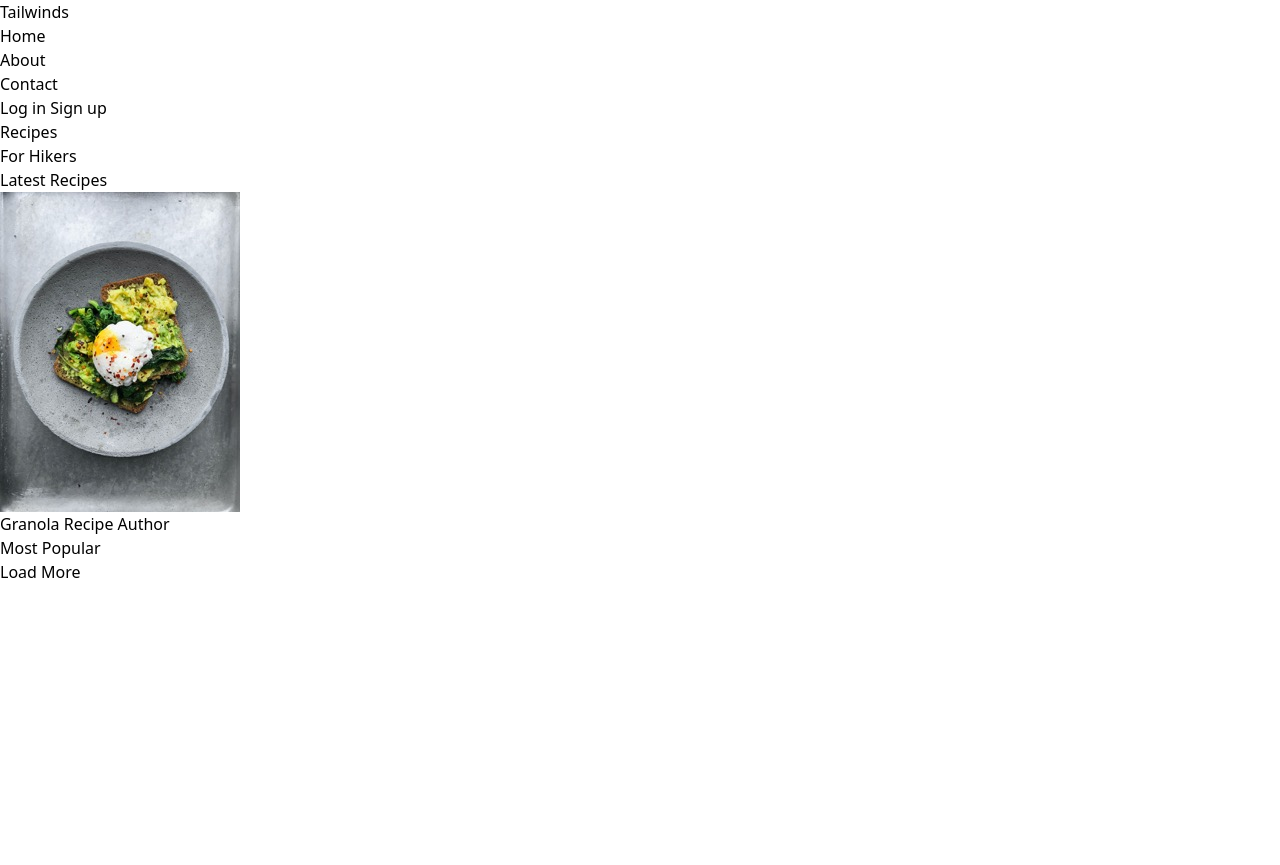
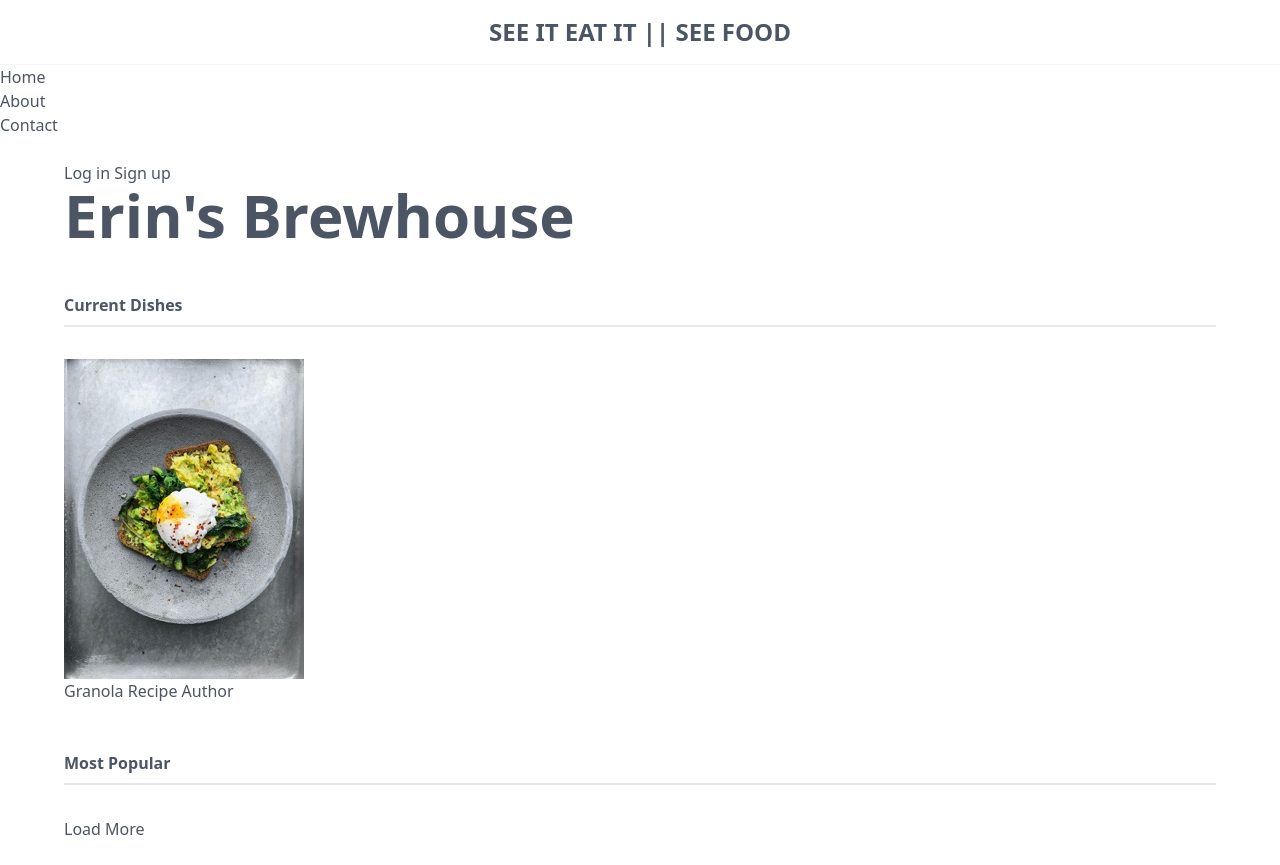
Before and after one commit to AndrewYoung72/tailwind-learning-awy, a website: page public/index.html in a window 1280 px wide. Before the commit the page ends 800 px from the top, so only its background shows below. Drawn offline with nearby package versions, Linux system fonts and the light colour scheme; files that its build step writes are made by us from their sources.

Commit message:
adding borders and text style

```diff
--- a/package.json
+++ b/package.json
@@ -5,7 +5,8 @@
   "main": "index.js",
   "scripts": {
     "test": "echo \"Error: no test specified\" && exit 1",
-    "build-css": "tailwindcss build src/styles.css -o public/styles.css"
+    "build-css": "tailwindcss build src/styles.css -o public/styles.css",
+    "start": "npx tailwindcss -i ./src/styles.css -o ./dist/output.css --watch"
   },
   "repository": {
     "type": "git",
--- a/public/index.html
+++ b/public/index.html
@@ -12,8 +12,8 @@
     <div>
       <nav>
         <div>
-          <h1>
-            <a href="/">Tailwinds</a>
+          <h1 class="font-bold text-2xl p-4 border-b border-gray-100 text-center uppercase">
+            <a href="/">See It Eat It || See Food</a>
           </h1>
         </div>
           <ul>
@@ -36,20 +36,20 @@
       </nav>
     </div>
 <!-- end navbar -->
-    <main>
+    <main class="px-16 py-6">
       <div>
         <a href="#">Log in</a>
         <a href="#">Sign up</a>
       </div>
       <header>
-        <h2>Recipes</h2>
-        <h3>For Hikers</h3>
+        <h2 class="text-6xl font-semibold">Erin's Brewhouse</h2>
+        <!-- <h3 class="text-2xl font-semibold">For Hikers</h3> -->
       </header>
 
       <div>
-        <h4>Latest Recipes</h4>
+        <h4 class="font-bold mt-12 pb-2 border-b-2 border-gray-200">Current Dishes</h4>
 
-        <div>
+        <div class="mt-8">
           <!-- cards go here -->
           <div>
             <img src="./img/avocado Small.jpeg" alt="Cerulean Dessert">
@@ -60,8 +60,9 @@
           </div>
         </div>
 
-        <h4>Most Popular</h4>
-        <div>
+        <h4 class="font-bold mt-12 pb-2 border-b-2 border-gray-200">Most Popular</h4>
+
+        <div class="mt-8">
           <!-- cards go here -->
         </div>
 
--- a/tailwind.config.js
+++ b/tailwind.config.js
@@ -1,6 +1,6 @@
 /** @type {import('tailwindcss').Config} */
 module.exports = {
-  content: ["./src/**/*.{html,js}"],
+  content: ["./public/**/*.{html,js}"],
   theme: {
     extend: {},
   },
```
Also changed, not shown: dist/output.css (added).
